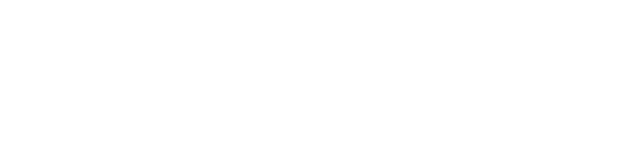
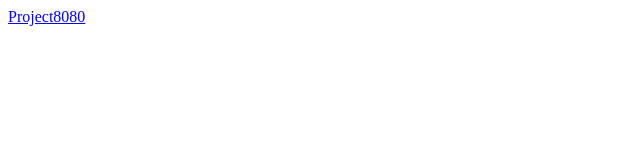
Before and after one commit to PixelD3V/PixelD3V.github.io, a plain HTML site: page index.html in a window 1280 px wide. Shown: the whole page, without its empty margins (0-640 px from the left). Drawn offline with Linux system fonts and the light colour scheme.

Commit message:
Update index.html

```diff
--- a/index.html
+++ b/index.html
@@ -6,4 +6,7 @@
 PixelD3V
 </title>
 </head>
+<body>
+  <a href="Project8080.html">Project8080</a>
+  </body>
 </html>
```
